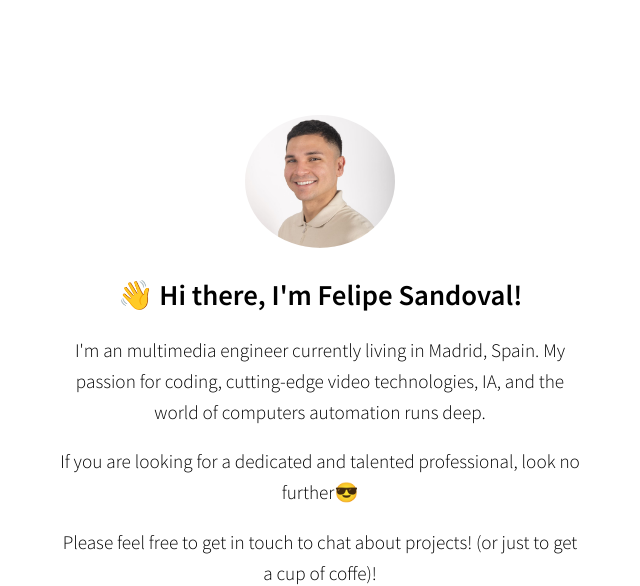
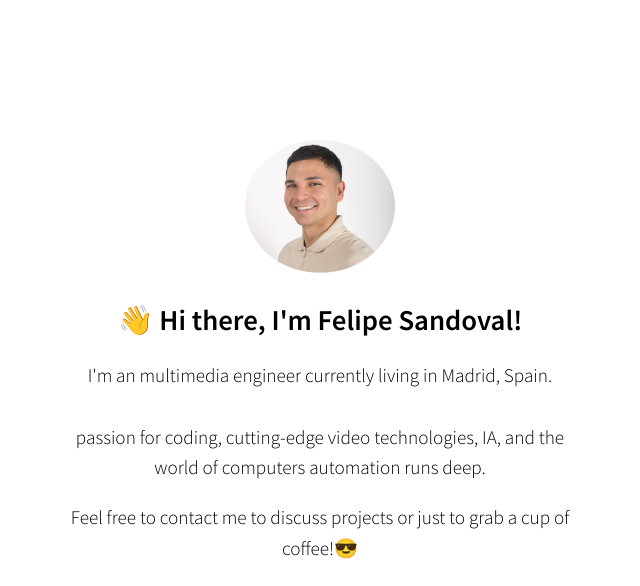
Before and after one commit to felipsandoval/felipsandoval.github.io, a plain HTML site: page index.html in a window 1280 px wide. Shown: the top 586 px of the page, without its empty margins (320-960 px from the left). Drawn offline with Linux system fonts and the light colour scheme; some icons are missing.

Commit message:
Minor updates

```diff
--- a/index.html
+++ b/index.html
@@ -9,7 +9,7 @@
     <title>Felipe Sandoval Sibada</title>
 
     <!-- Include favicon. Use, e.g., https://favicon.io/ -->
-    <link rel="icon" type="image/ico" href="content/favicon/favicon.ico" sizes="32x32" />
+    <link rel="icon" type="image/ico" href="content/favicon/favicon.png" sizes="32x32" />
 
     <!-- Include style sheets -->
     <link rel="stylesheet" href="content/css/main.css" />
@@ -43,13 +43,10 @@
 
       <!-- Text -->
       <h1>👋 Hi there, I'm Felipe Sandoval!</h1>
-      <p>I'm an multimedia engineer currently living in Madrid, Spain. My passion for coding, cutting-edge video technologies, IA, and the world of computers automation runs deep.
+      <p>I'm an multimedia engineer currently living in Madrid, Spain. <br><br> passion for coding, cutting-edge video technologies, IA, and the world of computers automation runs deep.
       </p>
       <p>
-        If you are looking for a dedicated and talented professional, look no further😎
-      </p>
-      <p>
-        Please feel free to get in touch to chat about projects! (or just to get a cup of coffe)!
+        Feel free to contact me to discuss projects or just to grab a cup of coffee!😎
       </p>
 
       <!-- Icons -->
```
Also changed, not shown: content/favicon/favicon-16x16.png (deleted), content/favicon/favicon-32x32.png (deleted), content/favicon/favicon.JPG (added), content/favicon/favicon.png (added).
